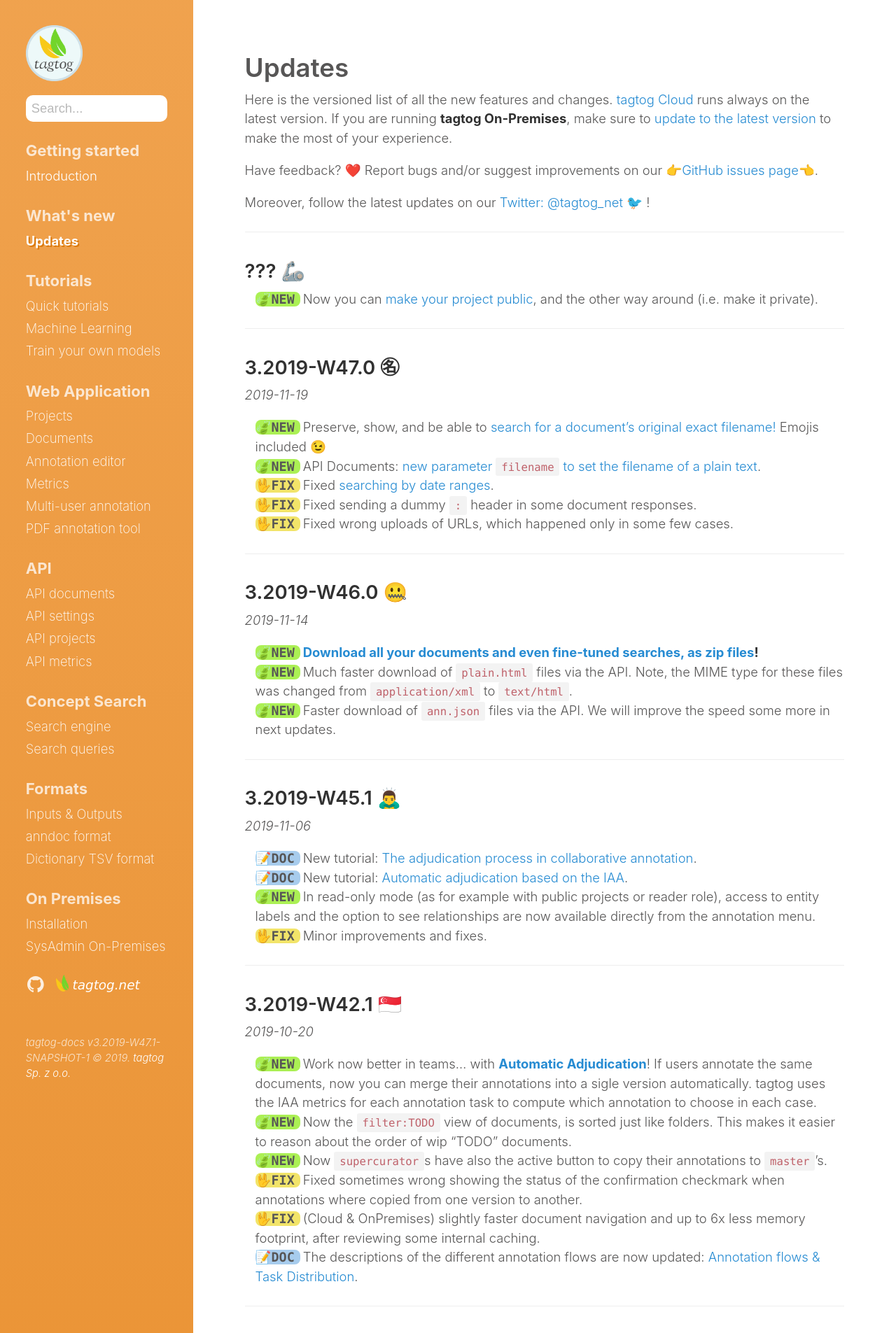
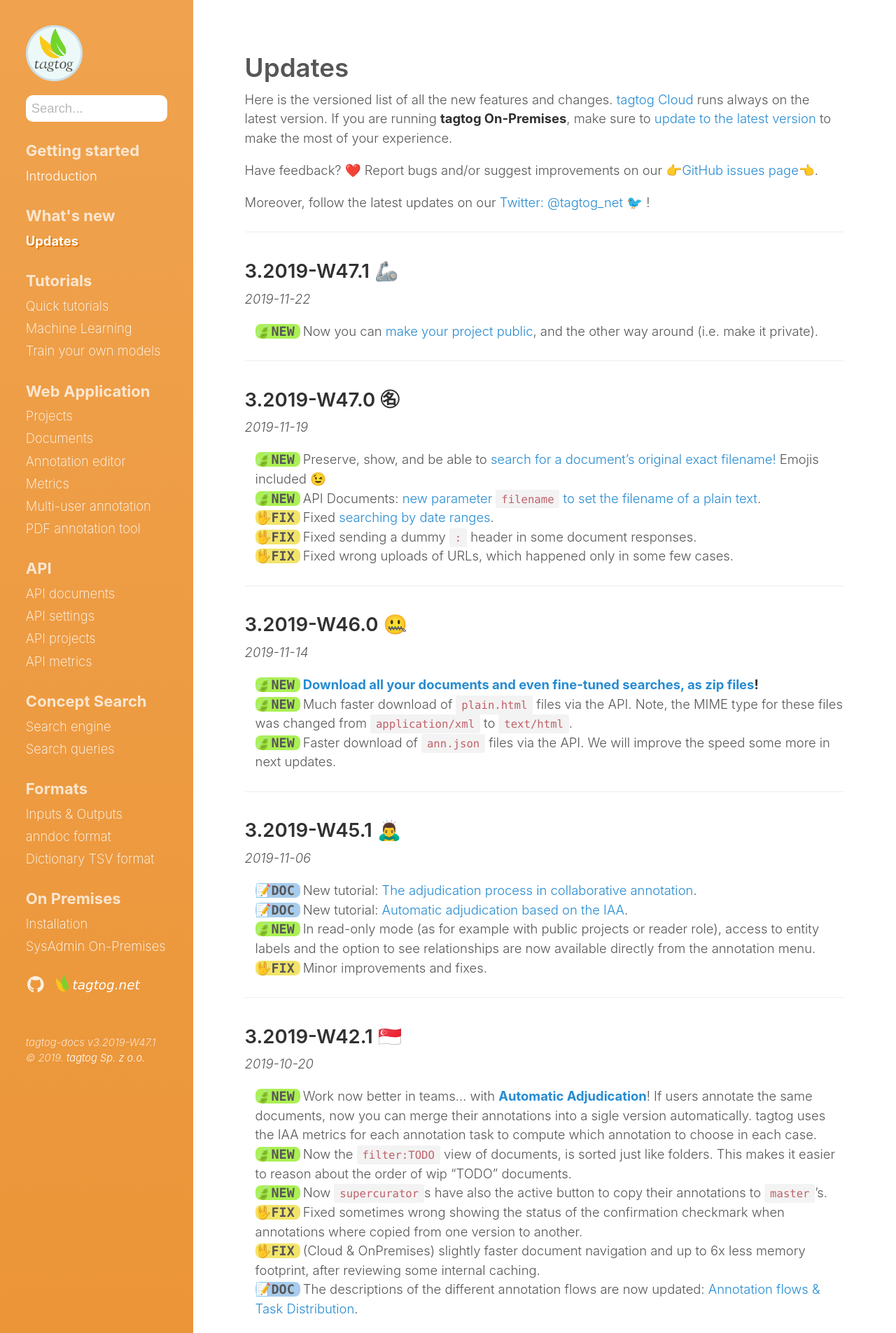
Before and after one commit to tagtogorg/tagtog-doc, a Jekyll site: the page built from updates.md, in a window 1280 px wide. Shown: the top 1905 px of the page at 70% size. Built offline with Jekyll 4.4.1, drawn with Linux system fonts in a browser that asks for light colours; nearby versions of some CDN libraries; emoji names are drawn with the system emoji font.

Commit message:
Bump version: 3.2019-W47.1 🦾

```diff
--- a/_config.yml
+++ b/_config.yml
@@ -71,7 +71,7 @@ plugins:
   - jemoji
 
 # Custom vars
-version: 3.2019-W47.1-SNAPSHOT-1
+version: 3.2019-W47.1
 sidebar_home_link: true
 search_page: false
 # sidebar_blog_link:  '/blog'   # By default, your home page is your blog
--- a/updates.md
+++ b/updates.md
@@ -14,7 +14,8 @@ Moreover, follow the latest updates on our [Twitter: @tagtog_net 🐦](https://t
 
 ---
 
-## ??? 🦾
+## 3.2019-W47.1 🦾
+_2019-11-22_
 
 <ul class="updates">
   <li class="new"><span markdown="1">Now you can [make your project public](projects.html#change-privacy-settings), and the other way around (i.e. make it private).</span></li>
```
Also changed, not shown: 1 other file.
